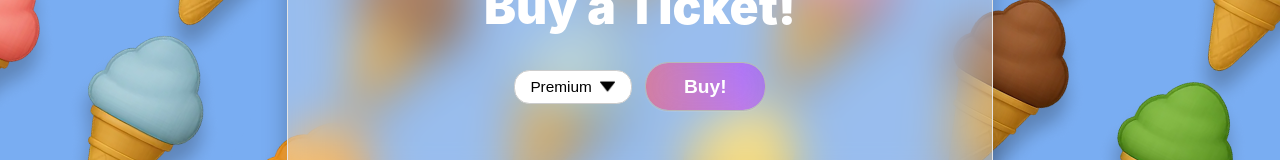
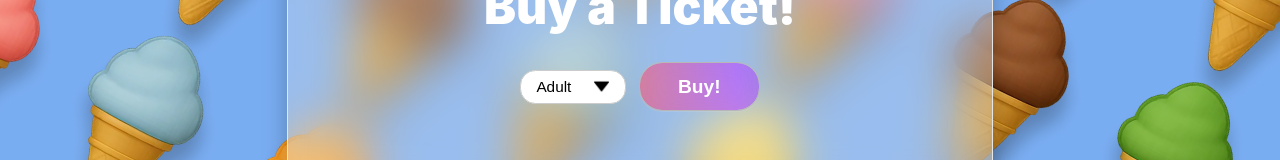
Before and after one commit to Quantium-Labs/Scoopermania, a React (Vite) app: page /tickets in a window 1280 px wide. Shown: the part 362-522 px from the top of the page. Built offline with nearby package versions, Linux system fonts and the light colour scheme; a web font is replaced by a local one.

Commit message:
Eliminate Premium Tickets temporarily
Signed-off-by: SupremeRubisco <92188403+SupremeRubisco@users.noreply.github.com>

```diff
--- a/src/Pages/Tickets.jsx
+++ b/src/Pages/Tickets.jsx
@@ -191,7 +191,7 @@ export default function Tickets() {
                                 value={ticketType}
                                 onChange={(e) => setTicketType(e.target.value)}
                             >
-                                <option value="Premium">Premium</option>
+                                {/*<option value="Premium">Premium</option>*/}
                                 <option value="Adult">Adult</option>
                                 <option value="Child">Child</option>
                                 <option value="Donate">Donate</option>
```
